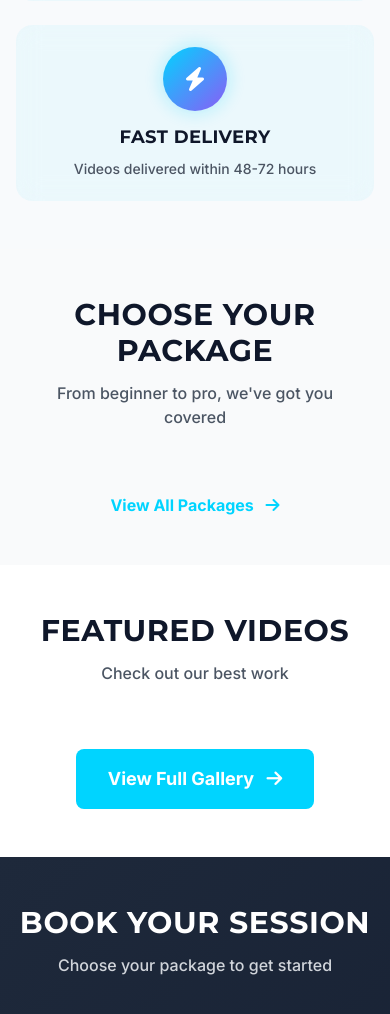
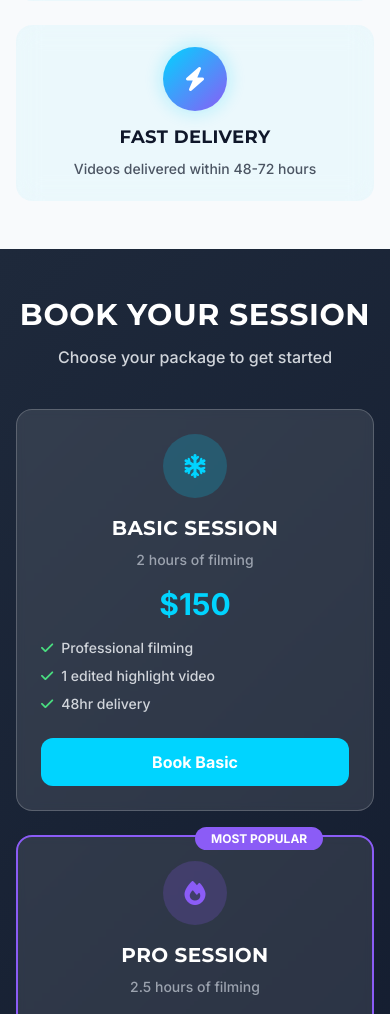
Before and after one commit to pac-dan/whiterabbit, a Flask app: page / in a window 390 px wide. Shown: the part 1651-2665 px from the top of the page. Run offline with Flask 3, Linux system fonts and the light colour scheme; some libraries are stand-ins or nearby versions.

Commit message:
Update homepage layout, add package-specific Calendly, update social links

```diff
--- a/app/__init__.py
+++ b/app/__init__.py
@@ -289,12 +289,12 @@ def create_app(config_name=None):
     def inject_globals():
         """Inject global variables into all templates"""
         return {
-            'SOCIAL_INSTAGRAM': app.config.get('SOCIAL_INSTAGRAM', 'https://instagram.com/momentumclips'),
-            'SOCIAL_TIKTOK': app.config.get('SOCIAL_TIKTOK', 'https://tiktok.com/@momentumclips'),
+            'SOCIAL_INSTAGRAM': app.config.get('SOCIAL_INSTAGRAM', 'https://www.instagram.com/momentumclipsbansko/'),
+            'SOCIAL_TIKTOK': app.config.get('SOCIAL_TIKTOK', 'https://www.tiktok.com/@momentumclipsbansko'),
             'SOCIAL_FACEBOOK': app.config.get('SOCIAL_FACEBOOK', 'https://facebook.com/momentumclips'),
             'SOCIAL_LINKEDIN': app.config.get('SOCIAL_LINKEDIN', 'https://linkedin.com/company/momentumclips'),
             'SOCIAL_TWITTER': app.config.get('SOCIAL_TWITTER', 'https://twitter.com/momentumclips'),
-            'SOCIAL_YOUTUBE': app.config.get('SOCIAL_YOUTUBE', 'https://youtube.com/@momentumclips'),
+            'SOCIAL_YOUTUBE': app.config.get('SOCIAL_YOUTUBE', 'https://youtube.com/@momentumclipsbansko'),
         }
 
     # Register custom template filters
--- a/app/templates/base.html
+++ b/app/templates/base.html
@@ -48,9 +48,8 @@
         "url": "{{ request.url_root }}",
         "sameAs": [
             "{{ SOCIAL_INSTAGRAM }}",
-            "{{ SOCIAL_FACEBOOK }}",
             "{{ SOCIAL_TIKTOK }}",
-            "{{ SOCIAL_LINKEDIN }}"
+            "{{ SOCIAL_YOUTUBE }}"
         ],
         "openingHours": "Mo-Su",
         "areaServed": {
@@ -179,8 +178,7 @@
                     <div class="mt-4 flex space-x-4">
                         <a href="{{ SOCIAL_INSTAGRAM }}" target="_blank" rel="noopener noreferrer" class="text-gray-400 hover:text-[#00D4FF] transition" aria-label="Instagram"><i class="fab fa-instagram text-xl sm:text-2xl"></i></a>
                         <a href="{{ SOCIAL_TIKTOK }}" target="_blank" rel="noopener noreferrer" class="text-gray-400 hover:text-[#00D4FF] transition" aria-label="TikTok"><i class="fab fa-tiktok text-xl sm:text-2xl"></i></a>
-                        <a href="{{ SOCIAL_FACEBOOK }}" target="_blank" rel="noopener noreferrer" class="text-gray-400 hover:text-[#00D4FF] transition" aria-label="Facebook"><i class="fab fa-facebook text-xl sm:text-2xl"></i></a>
-                        <a href="{{ SOCIAL_LINKEDIN }}" target="_blank" rel="noopener noreferrer" class="text-gray-400 hover:text-[#00D4FF] transition" aria-label="LinkedIn"><i class="fab fa-linkedin text-xl sm:text-2xl"></i></a>
+                        <a href="{{ SOCIAL_YOUTUBE }}" target="_blank" rel="noopener noreferrer" class="text-gray-400 hover:text-[#00D4FF] transition" aria-label="YouTube"><i class="fab fa-youtube text-xl sm:text-2xl"></i></a>
                     </div>
                 </div>
 
--- a/app/templates/index.html
+++ b/app/templates/index.html
@@ -70,105 +70,6 @@
         </div>
     </div>
 </section>
-
-<!-- Packages Section -->
-<section class="py-12 sm:py-16 bg-gray-50">
-    <div class="max-w-7xl mx-auto px-4 sm:px-6 lg:px-8">
-        <div class="text-center mb-8 sm:mb-12">
-            <h2 class="text-3xl sm:text-4xl font-bold text-[#0F172A] mb-3 sm:mb-4">Choose Your Package</h2>
-            <p class="text-base sm:text-lg lg:text-xl text-gray-600 px-4">From beginner to pro, we've got you covered</p>
-        </div>
-
-        <div class="grid grid-cols-1 md:grid-cols-2 lg:grid-cols-3 gap-6 sm:gap-8">
-            {% for package in packages %}
-            <div class="bg-white rounded-lg shadow-lg overflow-hidden hover:shadow-xl transition transform hover:-translate-y-1 flex flex-col h-full">
-                <div class="p-5 sm:p-8 flex flex-col flex-1">
-                    <h3 class="text-xl sm:text-2xl font-bold text-[#0F172A] mb-2">{{ package.name }}</h3>
-                    <div class="text-3xl sm:text-4xl font-bold text-[#00D4FF] mb-3 sm:mb-4">
-                        {{ package.price|currency }}
-                    </div>
-                    <p class="text-sm sm:text-base text-gray-600 mb-4 sm:mb-6">{{ package.description }}</p>
-
-                    <ul class="space-y-2 sm:space-y-3 mb-6 sm:mb-8 flex-1">
-                        {% for feature in package.features.split(',') %}
-                        <li class="flex items-start">
-                            <i class="fas fa-check text-green-500 mr-2 sm:mr-3 mt-1 text-sm sm:text-base flex-shrink-0"></i>
-                            <span class="text-sm sm:text-base">{{ feature.strip() }}</span>
-                        </li>
-                        {% endfor %}
-                    </ul>
-
-                    <a href="{{ url_for('booking.new_booking', package_id=package.id) }}" class="block w-full bg-[#00D4FF] text-white text-center px-5 sm:px-6 py-2.5 sm:py-3 rounded-lg font-bold text-sm sm:text-base hover:bg-[#00B8E6] transition mt-auto">
-                        Book Now
-                    </a>
-                </div>
-            </div>
-            {% endfor %}
-        </div>
-
-        <div class="text-center mt-8 sm:mt-12">
-            <a href="{{ url_for('main.packages') }}" class="text-[#00D4FF] hover:text-[#00B8E6] font-bold text-base sm:text-lg">
-                View All Packages <i class="fas fa-arrow-right ml-2"></i>
-            </a>
-        </div>
-    </div>
-</section>
-
-<!-- Video Gallery Preview with Carousel -->
-<section class="py-12 sm:py-16 bg-white">
-    <div class="max-w-7xl mx-auto px-4 sm:px-6 lg:px-8">
-        <div class="text-center mb-8 sm:mb-12">
-            <h2 class="text-3xl sm:text-4xl lg:text-5xl font-bold text-[#0F172A] mb-3 sm:mb-4 heading">FEATURED VIDEOS</h2>
-            <p class="text-base sm:text-lg lg:text-xl text-gray-600 font-medium px-4">Check out our best work</p>
-        </div>
-
-        <!-- Swiper Carousel -->
-        <div class="relative">
-            <div class="swiper videoSwiper">
-                <div class="swiper-wrapper">
-            {% for video in videos %}
-                    <div class="swiper-slide">
-                        <div class="group cursor-pointer" data-video-id="{{ video.id }}" onclick="window.location.href='{{ url_for('main.gallery') }}'">
-                            <div class="relative overflow-hidden rounded-xl shadow-xl hover:shadow-2xl transition-all duration-300">
-                                <img src="https://img.youtube.com/vi/{{ video.youtube_id }}/maxresdefault.jpg" alt="{{ video.title }}" class="w-full h-64 sm:h-72 lg:h-80 object-cover group-hover:scale-110 transition-transform duration-500">
-                                <div class="absolute inset-0 bg-black/50 flex items-center justify-center opacity-0 group-hover:opacity-100 transition-opacity duration-300">
-                                    <i class="fas fa-play-circle text-white text-6xl sm:text-7xl lg:text-8xl pulse-chat"></i>
-                                </div>
-                                <div class="absolute bottom-0 left-0 right-0 bg-gradient-to-t from-black/90 to-transparent p-4 sm:p-6">
-                                    <div class="flex items-center space-x-2 text-xs sm:text-sm text-white mb-2">
-                                        <span class="bg-[#00D4FF] px-2 py-1 rounded font-semibold">{{ video.location_tag }}</span>
-                                        <span class="bg-green-600 px-2 py-1 rounded font-semibold">{{ video.rider_level }}</span>
-                                    </div>
-                                    <h3 class="text-white font-bold text-lg sm:text-xl">{{ video.title }}</h3>
-                                    {% if video.description %}
-                                    <p class="text-gray-300 text-sm mt-1 line-clamp-2">{{ video.description }}</p>
-                                    {% endif %}
-                                </div>
-                    </div>
-                        </div>
-                    </div>
-                    {% endfor %}
-                </div>
-
-                <!-- Navigation buttons -->
-                <div class="swiper-button-next !text-[#00D4FF] !w-12 !h-12 !bg-white !rounded-full !shadow-xl hover:!bg-[#00D4FF] hover:!text-white !transition-colors"></div>
-                <div class="swiper-button-prev !text-[#00D4FF] !w-12 !h-12 !bg-white !rounded-full !shadow-xl hover:!bg-[#00D4FF] hover:!text-white !transition-colors"></div>
-
-                <!-- Pagination -->
-                <div class="swiper-pagination !bottom-0"></div>
-            </div>
-        </div>
-
-        <div class="text-center mt-8 sm:mt-12">
-            <a href="{{ url_for('main.gallery') }}" class="inline-block bg-[#00D4FF] text-white px-8 py-4 rounded-lg font-bold text-lg hover:bg-[#00B8E6] hover:shadow-2xl hover:scale-105 transition-all duration-300 transform">
-                View Full Gallery <i class="fas fa-arrow-right ml-2"></i>
-            </a>
-        </div>
-    </div>
-</section>
-
-<!-- Swiper CSS -->
-<link rel="stylesheet" href="https://cdn.jsdelivr.net/npm/swiper@11/swiper-bundle.min.css" />
 
 <!-- Book Your Session - Package Selection -->
 <section class="py-12 sm:py-16 hero-gradient" id="book-session">
@@ -258,6 +159,62 @@
         </div>
     </div>
 </section>
+
+<!-- Video Gallery Preview with Carousel -->
+<section class="py-12 sm:py-16 bg-white">
+    <div class="max-w-7xl mx-auto px-4 sm:px-6 lg:px-8">
+        <div class="text-center mb-8 sm:mb-12">
+            <h2 class="text-3xl sm:text-4xl lg:text-5xl font-bold text-[#0F172A] mb-3 sm:mb-4 heading">FEATURED VIDEOS</h2>
+            <p class="text-base sm:text-lg lg:text-xl text-gray-600 font-medium px-4">Check out our best work</p>
+        </div>
+
+        <!-- Swiper Carousel -->
+        <div class="relative">
+            <div class="swiper videoSwiper">
+                <div class="swiper-wrapper">
+            {% for video in videos %}
+                    <div class="swiper-slide">
+                        <div class="group cursor-pointer" data-video-id="{{ video.id }}" onclick="window.location.href='{{ url_for('main.gallery') }}'">
+                            <div class="relative overflow-hidden rounded-xl shadow-xl hover:shadow-2xl transition-all duration-300">
+                                <img src="https://img.youtube.com/vi/{{ video.youtube_id }}/maxresdefault.jpg" alt="{{ video.title }}" class="w-full h-64 sm:h-72 lg:h-80 object-cover group-hover:scale-110 transition-transform duration-500">
+                                <div class="absolute inset-0 bg-black/50 flex items-center justify-center opacity-0 group-hover:opacity-100 transition-opacity duration-300">
+                                    <i class="fas fa-play-circle text-white text-6xl sm:text-7xl lg:text-8xl pulse-chat"></i>
+                                </div>
+                                <div class="absolute bottom-0 left-0 right-0 bg-gradient-to-t from-black/90 to-transparent p-4 sm:p-6">
+                                    <div class="flex items-center space-x-2 text-xs sm:text-sm text-white mb-2">
+                                        <span class="bg-[#00D4FF] px-2 py-1 rounded font-semibold">{{ video.location_tag }}</span>
+                                        <span class="bg-green-600 px-2 py-1 rounded font-semibold">{{ video.rider_level }}</span>
+                                    </div>
+                                    <h3 class="text-white font-bold text-lg sm:text-xl">{{ video.title }}</h3>
+                                    {% if video.description %}
+                                    <p class="text-gray-300 text-sm mt-1 line-clamp-2">{{ video.description }}</p>
+                                    {% endif %}
+                                </div>
+                    </div>
+                        </div>
+                    </div>
+                    {% endfor %}
+                </div>
+
+                <!-- Navigation buttons -->
+                <div class="swiper-button-next !text-[#00D4FF] !w-12 !h-12 !bg-white !rounded-full !shadow-xl hover:!bg-[#00D4FF] hover:!text-white !transition-colors"></div>
+                <div class="swiper-button-prev !text-[#00D4FF] !w-12 !h-12 !bg-white !rounded-full !shadow-xl hover:!bg-[#00D4FF] hover:!text-white !transition-colors"></div>
+
+                <!-- Pagination -->
+                <div class="swiper-pagination !bottom-0"></div>
+            </div>
+        </div>
+
+        <div class="text-center mt-8 sm:mt-12">
+            <a href="{{ url_for('main.gallery') }}" class="inline-block bg-[#00D4FF] text-white px-8 py-4 rounded-lg font-bold text-lg hover:bg-[#00B8E6] hover:shadow-2xl hover:scale-105 transition-all duration-300 transform">
+                View Full Gallery <i class="fas fa-arrow-right ml-2"></i>
+            </a>
+        </div>
+    </div>
+</section>
+
+<!-- Swiper CSS -->
+<link rel="stylesheet" href="https://cdn.jsdelivr.net/npm/swiper@11/swiper-bundle.min.css" />
 
 <!-- FAQ Section -->
 <section class="py-12 sm:py-16 bg-white">
```
Also changed, not shown: app/templates/contact.html (+2 -5 lines), app/static/images/logo.png (added), app/static/images/step1.png (added), app/static/images/step2.png (added).
